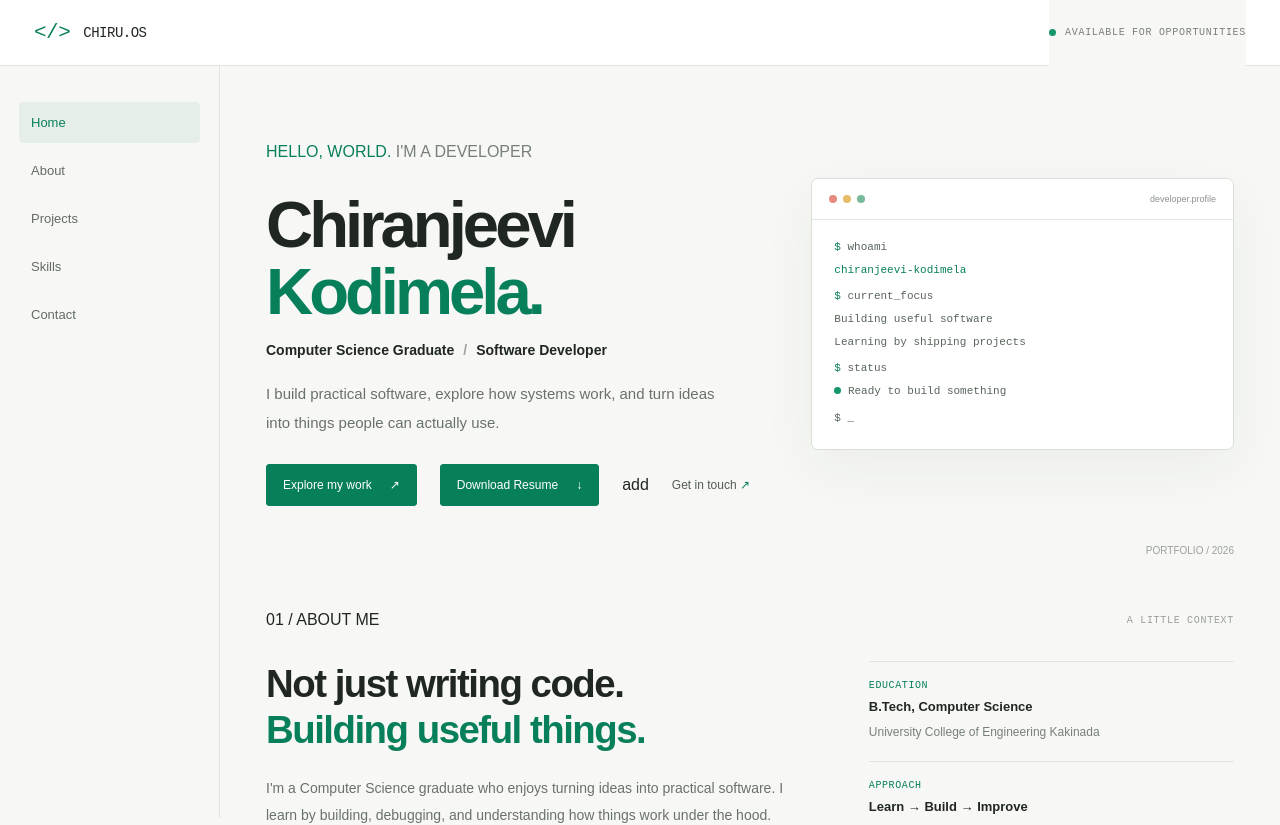
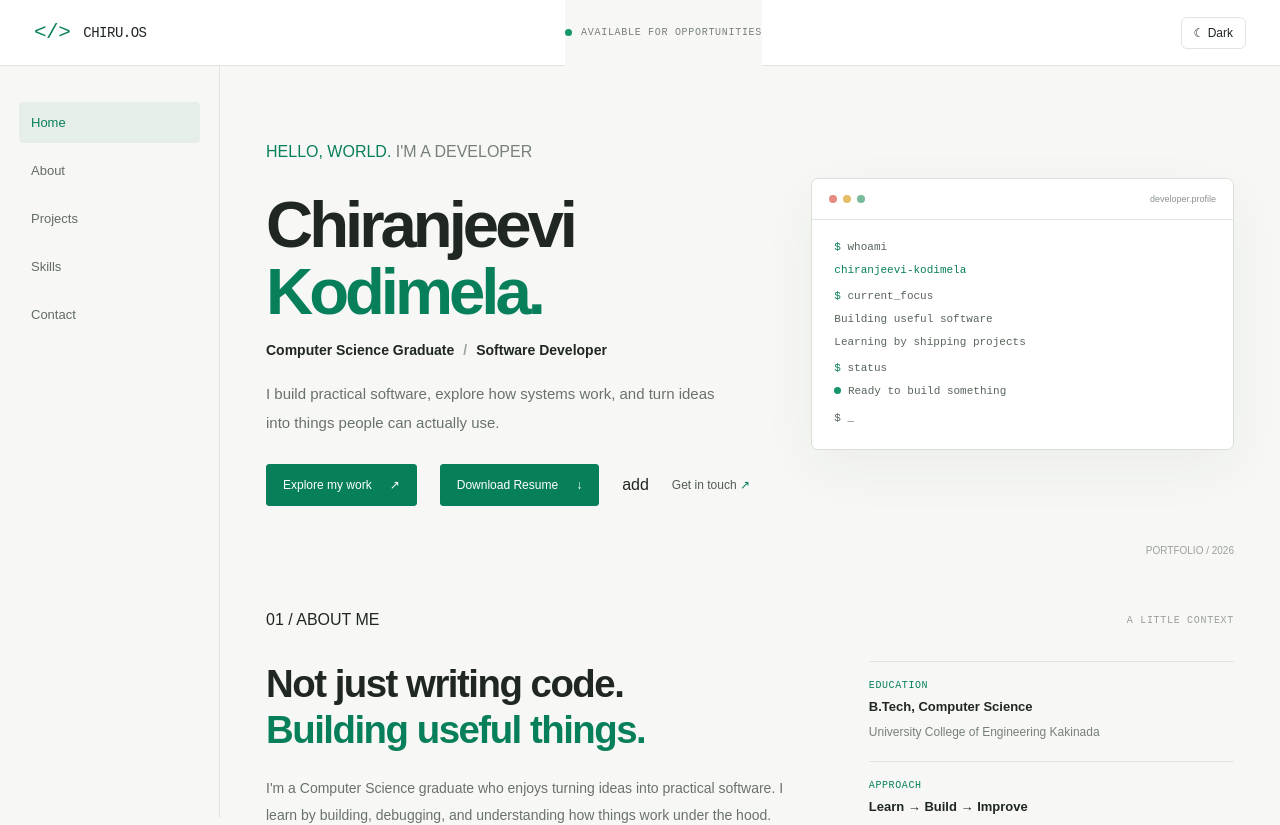
Before and after one commit to chiranjeevi-kodimela/chiru-os, a React (Vite) app: page / in a window 1280 px wide. Shown: the top 825 px of the page. Built offline with nearby package versions, Linux system fonts and the light colour scheme; a web font is replaced by a local one.

Commit message:
Add dark theme

```diff
--- a/src/App.jsx
+++ b/src/App.jsx
@@ -1,4 +1,4 @@
-
+import { useEffect, useState } from "react";
 import Header from './components/Header';
 import Sidebar from './components/Sidebar';
 import Home from './components/Home';
@@ -9,9 +9,27 @@ import Contact from './components/Contact';
 import Footer from './components/Footer';
 
 function App() {
+  const [darkMode, setDarkMode] = useState(() => {
+    return localStorage.getItem("portfolio-theme") === "dark";
+  });
+
+  useEffect(() => {
+    document.documentElement.setAttribute(
+      "data-theme",
+      darkMode ? "dark" : "light"
+    );
+
+    localStorage.setItem(
+      "portfolio-theme",
+      darkMode ? "dark" : "light"
+    );
+  }, [darkMode]);
   return (
     <div className="portfolio">
-      <Header />
+      <Header
+        darkMode={darkMode}
+        onToggleTheme={() => setDarkMode((prev) => !prev)}
+      />
 
       <div className="workspace">
         <Sidebar />
--- a/src/components/Header.jsx
+++ b/src/components/Header.jsx
@@ -1,4 +1,4 @@
-function Header() {
+function Header({ darkMode, onToggleTheme }) {
   return (
     <header className="topbar">
       <a className="brand" href="#home">
@@ -10,6 +10,15 @@ function Header() {
         <span className="status-dot" />
         AVAILABLE FOR OPPORTUNITIES
       </div>
+      <button
+        className="theme-toggle"
+        type="button"
+        onClick={onToggleTheme}
+        aria-label={`Switch to ${darkMode ? "light" : "dark"} mode`}
+        title={`Switch to ${darkMode ? "light" : "dark"} mode`}
+      >
+        {darkMode ? "☀ Light" : "☾ Dark"}
+      </button>
     </header>
   );
 }
--- a/src/styles/global.css
+++ b/src/styles/global.css
@@ -1,4 +1,5 @@
 :root {
+  color-scheme: light;
   --page: #f7f8f5;
   --surface: #ffffff;
   --text: #202720;
@@ -9,6 +10,14 @@
   --mono: "DM Mono", monospace;
 }
 
+:root[data-theme="dark"] {
+  color-scheme: dark;
+  --page: #111510;
+  --surface: #1a2019;
+  --text: #e7ede3;
+  --muted: #a0aa9a;
+  --border: #303a2e;
+}
 #root {
   min-height: 100vh;
 }
--- a/src/styles/layout.css
+++ b/src/styles/layout.css
@@ -3,7 +3,20 @@
   min-height: 100vh;
   background: var(--page);
 }
+.theme-toggle {
+  padding: 8px 12px;
+  border: 1px solid var(--border);
+  border-radius: 6px;
+  background: var(--surface);
+  color: var(--text);
+  font: inherit;
+  font-size: 12px;
+  cursor: pointer;
+}
 
+.theme-toggle:hover {
+  border-color: var(--accent, #8acb88);
+}
 .topbar {
   height: 66px;
   padding: 0 34px;
```
